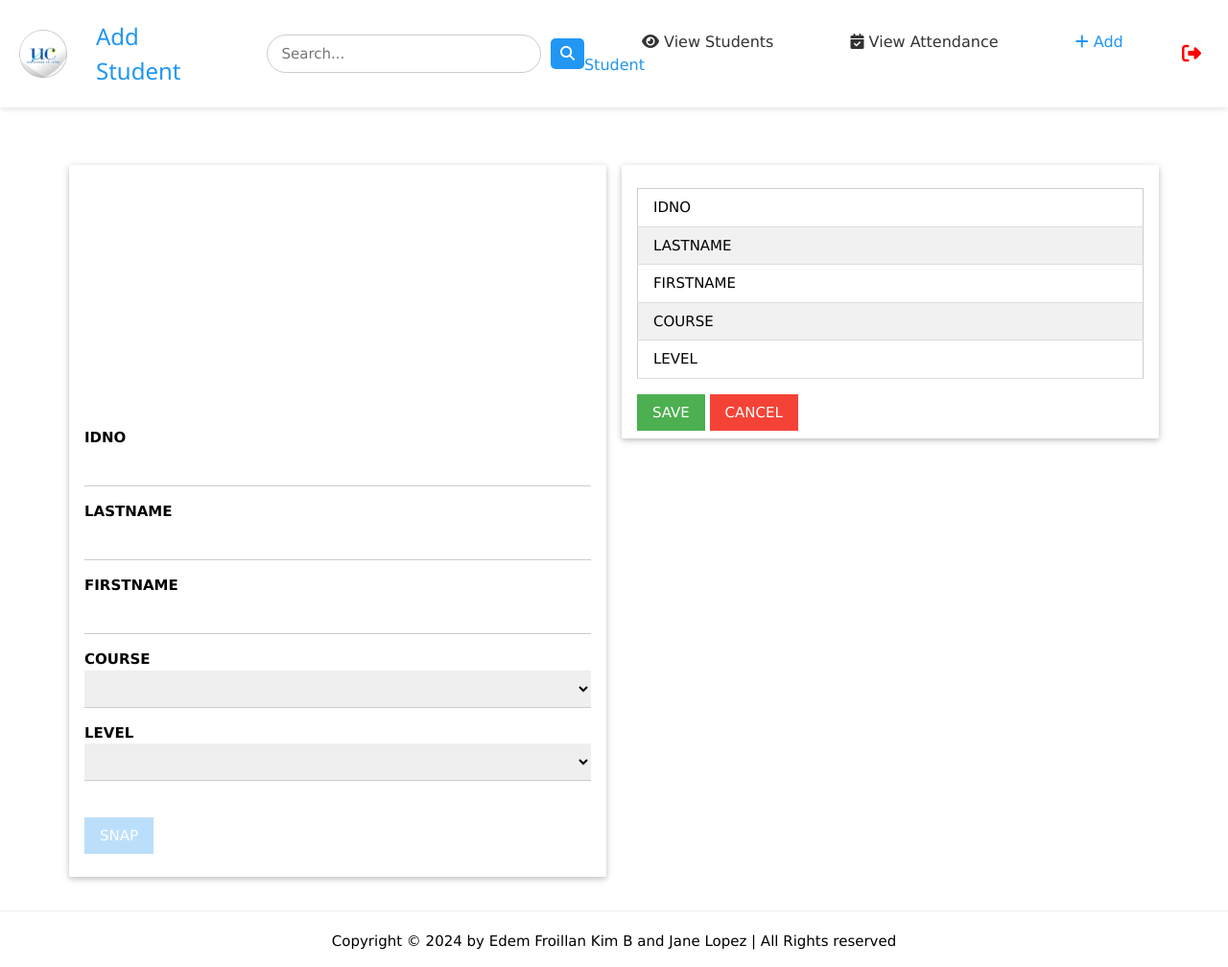
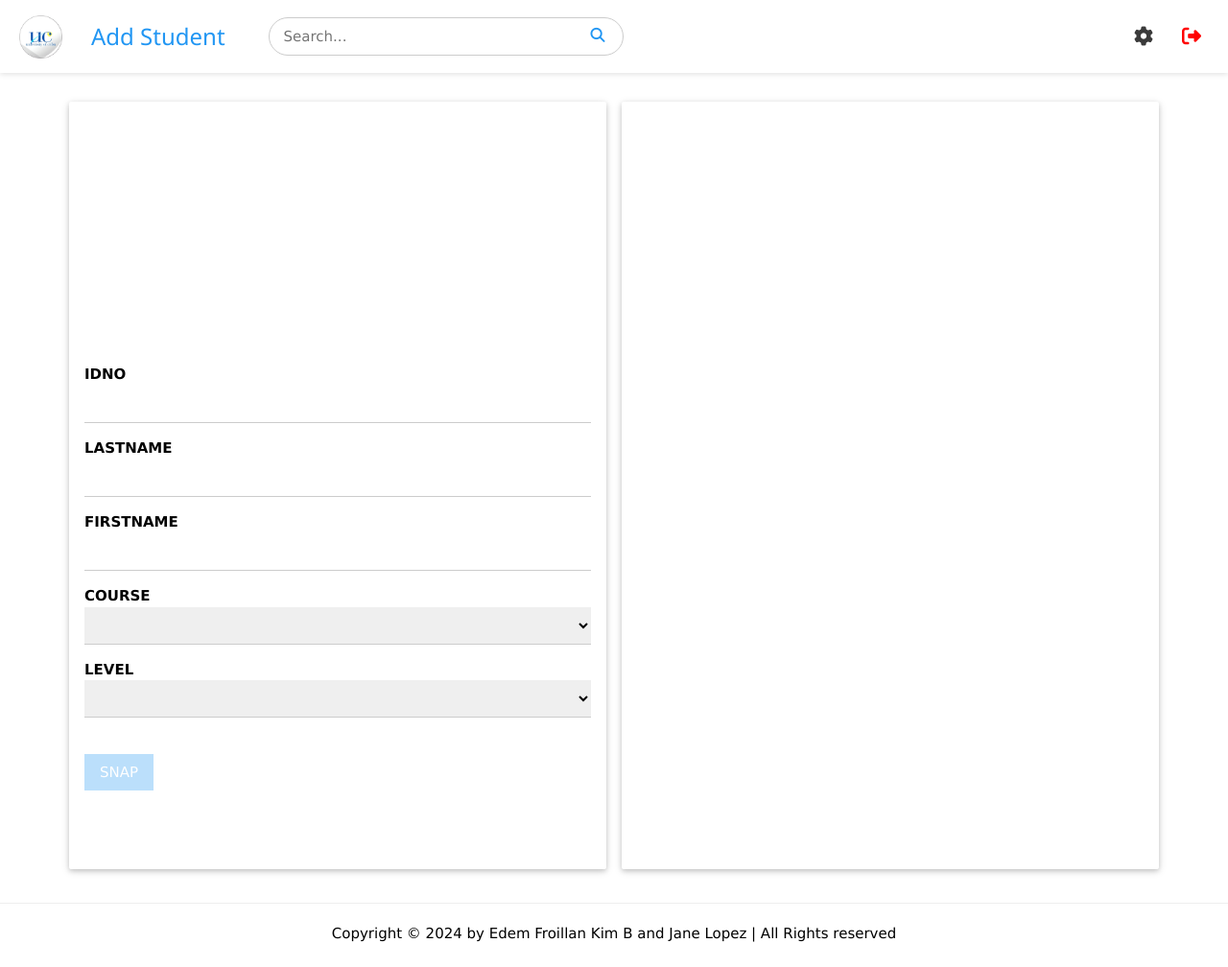
Before and after one commit to Froillan123/FinalProjectPython, a Flask app: page /addstudent in a window 1280 px wide. Shown: the whole page at 96% size. After the commit the page ends 982 px from the top, so only its background shows below. Run offline with Flask 3, Linux system fonts and the light colour scheme; a user stored in the database is signed in.

Commit message:
HELLO WORLD

```diff
--- a/app.py
+++ b/app.py
@@ -10,12 +10,6 @@ app.config['SESSION_TYPE'] = 'filesystem'
 app.config['SESSION_PERMANENT'] = False
 app.config['SESSION_FILE_DIR'] = os.path.join(app.instance_path, 'sessions')
 app.config['SECRET_KEY'] = 'Kimperor123'
-uploadfolder = 'static/images/'
-app.config['SECRET_KEY'] = '!@#$%^'
-app.config['UPLOAD_FOLDER'] = uploadfolder
-
-
-
 
 @app.route('/')
 def index():
@@ -68,6 +62,7 @@ def logout():
     response.headers['Pragma'] = 'no-cache'
     response.headers['Expires'] = '-1'
     return response
+
 
 
 @app.route('/students')
--- a/static/css/style.css
+++ b/static/css/style.css
@@ -73,7 +73,7 @@ hr{border:0;border-top:1px solid #eee;margin:20px 0}
 .w3-col.s1{width:8.33333%}.w3-col.s2{width:16.66666%}.w3-col.s3{width:24.99999%}.w3-col.s4{width:33.33333%}
 .w3-col.s5{width:41.66666%}.w3-col.s6{width:49.99999%}.w3-col.s7{width:58.33333%}.w3-col.s8{width:66.66666%}
 .w3-col.s9{width:74.99999%}.w3-col.s10{width:83.33333%}.w3-col.s11{width:91.66666%}.w3-col.s12{width:99.99999%}
-@media (min-width:601px){.w3-col.m1{width:8.33333%}.w3-col.m2{width:16.66666%}.w3-col.m3,.w3-quarter{width:24.99999%}.w3-col.m4,.w3-third{width:33.33333%}
+@media (min-width:700px){.w3-col.m1{width:8.33333%}.w3-col.m2{width:16.66666%}.w3-col.m3,.w3-quarter{width:24.99999%}.w3-col.m4,.w3-third{width:33.33333%}
 .w3-col.m5{width:41.66666%}.w3-col.m6,.w3-half{width:49.99999%}.w3-col.m7{width:58.33333%}.w3-col.m8,.w3-twothird{width:66.66666%}
 .w3-col.m9,.w3-threequarter{width:74.99999%}.w3-col.m10{width:83.33333%}.w3-col.m11{width:91.66666%}.w3-col.m12{width:99.99999%}}
 @media (min-width:993px){.w3-col.l1{width:8.33333%}.w3-col.l2{width:16.66666%}.w3-col.l3{width:24.99999%}.w3-col.l4{width:33.33333%}
@@ -235,6 +235,24 @@ hr{border:0;border-top:1px solid #eee;margin:20px 0}
 .w3-border-pale-yellow,.w3-hover-border-pale-yellow:hover{border-color:#ffffcc!important}.w3-border-pale-blue,.w3-hover-border-pale-blue:hover{border-color:#e7ffff!important}
 
 
+html::-webkit-scrollbar
+{
+  width: 12px;
+  height: 1em;
+}
+
+html::-webkit-scrollbar-track
+{
+  margin-block: 0.5em;
+}
+
+html::-webkit-scrollbar-thumb
+{
+  background: #71b7f1;
+  border-radius: 100vw;
+  margin-block: 0.5em;
+}
+
 .login-container {
     display: flex;
     align-items: center;
@@ -337,12 +355,12 @@ hr{border:0;border-top:1px solid #eee;margin:20px 0}
 }
 
 #logo {
-    width: 50px;
+    width: 45px;
     height: auto;
     margin-right: 10px;
 }
 
-h3 {
+.pagetitle {
     margin-left: 20px;
     color: #2196F3;
 }
@@ -353,39 +371,33 @@ h3 {
     border-radius: 20px;
     border: 1px solid #ccc;
     margin-left: 3rem;
-    width: 300px;
+    width: 370px;
     height: 40px;
 }
 
-#search-bar::placeholder {
-    margin-left: 100px;
-}
+
 #search-button {
-    background-color: #2196F3;
-    color: white;
+    color: #2196F3;
     border: none;
-    padding: 5px 10px;
-    border-radius: 5px;
     cursor: pointer;
-}
-
-#search-button:hover {
-    background-color: #ceddce;
+    position: absolute;
+    background: transparent;
+    right: 23px;
+    top: 7px;
 }
 
 .navbar a
 {
     font-size: 1.7rem;
-    color: var(--text-color);
+    color: #636363;
     margin: 4rem;
     position: relative;
     flex: 1;
 }
 
 .navbar a {
-    margin-right: 15px;
+    margin-right: 20px;
     text-decoration: none;
-    color: #333;
     font-size: 16px;
 }
 
@@ -397,7 +409,7 @@ h3 {
     background: #2196F3;
     position: absolute;
     left: 0;
-    bottom: -6px;
+    bottom: -12px;
     transition: .4s;
 }
 
@@ -408,9 +420,13 @@ h3 {
     width: 100%;
 }
 
+.navbar a i {
+    margin-right: 8px;
+    transition: transform 0.3s ease, color 0.3s ease;
+}
 
-.navbar a.active {
-    color: #2196F3;
+.navbar a:hover i {
+    transform: scale(1.2);
 }
 
 
@@ -418,8 +434,6 @@ h3 {
     text-decoration: none;
     color: red;
     font-size: 20px;
-    display: flex;
-    align-items: center;
     transition: color 0.3s ease;
 }
 
@@ -563,6 +577,7 @@ h3 {
     border-collapse: collapse;
     font-family: Arial, sans-serif;
     margin-bottom: 20px;
+    table-layout: auto; /* Enable auto-layout for flexibility */
 }
 
 .styled-table th, .styled-table td {
@@ -593,3 +608,186 @@ h3 {
 .styled-table .delete-btn i {
     text-align: center;
 }
+
+
+.hidden {
+    display: none;
+}
+.form
+{
+    height: 100vh;
+}
+.menu
+{
+    display: flex;
+    align-items: center;
+    gap: 2rem;
+}
+#menu-icon {
+    font-size: 20px;
+    color: #3a3a3a;
+    display: none;
+    transition: transform 0.3s ease, color 0.3s ease;
+}
+#log
+{
+    display: none;
+}
+
+@keyframes rotate {
+    0% {
+        transform: rotate(0deg);
+        color: #2196F3;
+    }
+    100% {
+        transform: rotate(180deg);
+        color: #2196F3;
+    }
+}
+
+@keyframes rotateReverse {
+    0% {
+        transform: rotate(180deg);
+        color: #2196F3;
+    }
+    100% {
+        transform: rotate(0deg);
+        color: #3a3a3a;
+    }
+}
+
+#menu-icon.rotated {
+    animation: rotate 0.3s ease-in-out forwards;
+}
+
+#menu-icon.rotated-reverse {
+    animation: rotateReverse 0.3s ease-in-out forwards;
+}
+@media (max-width: 1300px) {
+    #menu-icon {
+        display: block;
+    }
+
+    .navbar {
+        position: absolute;
+        top: 100%;
+        left: 85%;
+        padding: 0.6rem 1%;
+        display: none;
+        z-index: 10;
+        transition: transform 0.3s ease;
+        transform: translateY(-100%);
+    }
+
+    .navbar.active {
+        display: block;
+        transform: translateY(0);
+    }
+
+    .navbar a {
+        display: block;
+        font-size: 1rem;
+        text-align: left;
+        margin: 1rem 0;
+        padding: 1rem;
+        border-radius: 5px;
+        text-decoration: none;
+    }
+    .navbar a:hover::after
+    {
+        color: #2196F3;
+        width: 0%;
+    }
+}
+
+@media (max-width: 754px)
+{
+    #search-bar
+    {
+        width: 280px;
+        margin-left: 1.5rem;
+        height: 40px;
+    }
+
+    .navbar
+    {
+        left: 75%;
+    }
+    .pagetitle
+    {
+        font-size: 16px;
+        margin-left: 5px;
+    }
+
+    #results
+    {
+        margin-top: 2rem;
+    }
+    .form {
+        height: auto;
+    }
+    .menu
+    {
+        gap: 1rem;
+    }
+    .logo
+    {
+        margin-right: 3px;
+    }
+    .styled-table-wrapper {
+        border-collapse: separate; /* Change border-collapse */
+        table-layout: fixed; /* Change table layout */
+        overflow-x: auto; /* Add horizontal scroll */
+    }
+
+    /* Optional: You can also hide certain table properties */
+    .styled-table th, .styled-table td {
+        border: none; /* Remove borders on smaller screens */
+    }
+}
+
+@media (max-width: 594px)
+{
+    #search-bar
+    {
+        width: 200px;
+    }
+    .flash-message {
+        width: 80%;
+    }
+}
+
+@media (max-width: 507px)
+{
+    #logo
+    {
+        display: none;
+    }
+    .pagetitle
+    {
+        font-size: 17px;
+        margin-left: 0px;
+    }
+    #logout
+    {
+        display: none;
+    }
+    .navbar {
+        left: 50%;
+        width: 50%;
+    }
+    .navbar a
+    {
+        font-size: 14px;
+    }
+    #search-bar
+    {
+        width: 180px;
+        margin-left: 1rem;
+
+    }
+    #log
+    {
+        display: block;
+    }
+}
--- a/static/js/script.js
+++ b/static/js/script.js
@@ -1,4 +1,5 @@
-window.addEventListener('DOMContentLoaded', (event) => {
+document.addEventListener('DOMContentLoaded', () => {
+    // Flash message handling
     const flashMessages = document.querySelectorAll('.flash-message');
 
     flashMessages.forEach((flashMessage) => {
@@ -10,15 +11,9 @@ window.addEventListener('DOMContentLoaded', (event) => {
             flashMessage.remove();
         });
     });
-});
 
-
-
-
-document.addEventListener('DOMContentLoaded', () => {
+    // Navbar active class handling based on current URL
     const navLinks = document.querySelectorAll('.navbar a');
-
-    // Function to handle the active class based on the current URL
     const setActiveClass = () => {
         const currentPath = window.location.pathname;
         navLinks.forEach(link => {
@@ -28,25 +23,72 @@ document.addEventListener('DOMContentLoaded', () => {
             }
         });
     };
-
-    // Initial active class set on page load
     setActiveClass();
-
-    // Add event listeners for navbar links to update the active state
     navLinks.forEach(link => {
-        link.addEventListener('click', function() {
+        link.addEventListener('click', function () {
             navLinks.forEach(nav => nav.classList.remove('active'));
             this.classList.add('active');
         });
     });
+
+    // Menu icon toggle for mobile
+    const menuIcon = document.querySelector('#menu-icon');
+    const navbar = document.querySelector('.navbar');
+
+    if (menuIcon && navbar) {
+        menuIcon.onclick = () => {
+            navbar.classList.toggle('active');
+        };
+    }
+    menuIcon.onclick = () => {
+        menuIcon.classList.toggle('bx-x');
+        navbar.classList.toggle('active');
+
+        if (menuIcon.classList.contains('rotated')) {
+            menuIcon.classList.remove('rotated');
+            menuIcon.classList.add('rotated-reverse');
+        } else {
+            menuIcon.classList.remove('rotated-reverse');
+            menuIcon.classList.add('rotated');
+        }
+    };
+    // Scroll event for sticky navbar and active section highlighting
+    let sections = document.querySelectorAll('section');
+    let navLinksForScroll = document.querySelectorAll('header nav a');
+
+    window.onscroll = () => {
+        // Handle active link based on scroll position
+        sections.forEach(sec => {
+            let top = window.scrollY;
+            let offset = sec.offsetTop - 150;
+            let height = sec.offsetHeight;
+            let id = sec.getAttribute('id');
+
+            if (top >= offset && top < offset + height) {
+                navLinksForScroll.forEach(link => {
+                    link.classList.remove('active');
+                    document.querySelector('header nav a[href*="' + id + '"]').classList.add('active');
+                });
+            }
         });
 
+        let header = document.querySelector('header');
+        if (header) {
+            header.classList.toggle('sticky', window.scrollY > 100);
+        }
 
+        if (menuIcon && navbar) {
+            menuIcon.classList.remove('bx-x');
+            navbar.classList.remove('active');
+        }
+    };
 
-document.addEventListener('DOMContentLoaded', function () {
+    // Search bar functionality
     const searchBar = document.getElementById('search-bar');
     const searchButton = document.getElementById('search-button');
     const table = document.getElementById('table');
+
+    if (table) {
         const rows = table.getElementsByTagName('tbody')[0].getElementsByTagName('tr');
         const noResultsMessage = document.createElement('div');
         noResultsMessage.id = 'no-results';
@@ -59,7 +101,6 @@ document.addEventListener('DOMContentLoaded', function () {
             if (b.length === 0) return a.length;
 
             let matrix = [];
-
             for (let i = 0; i <= b.length; i++) {
                 matrix[i] = [i];
             }
@@ -133,12 +174,17 @@ document.addEventListener('DOMContentLoaded', function () {
             }
         }
 
+        // Handle search button click
         searchButton.addEventListener('click', function (event) {
             event.preventDefault();
             filterTable();
         });
 
-    searchBar.addEventListener('keyup', function () {
+        // Handle Enter key press in search bar
+        searchBar.addEventListener('keyup', function (event) {
+            if (event.key === 'Enter') {
+                filterTable();
+            }
             if (searchBar.value === '') {
                 for (let i = 0; i < rows.length; i++) {
                     rows[i].style.display = '';
@@ -146,4 +192,7 @@ document.addEventListener('DOMContentLoaded', function () {
                 noResultsMessage.style.display = 'none';
             }
         });
+    } else {
+        console.error('Table element not found');
+    }
 });
--- a/templates/addstudent.html
+++ b/templates/addstudent.html
@@ -4,10 +4,10 @@
 {% endblock %}
 {% block content %}
 
-<div class="w3-row-padding" style="padding: 1rem 5%;">
+<div class="w3-row-padding" style="padding: 1rem 5%; margin-top: -2rem;">
     <!-- Left Side -->
     <div class="w3-half">
-        <div class="w3-container w3-padding w3-round-small w3-card-2">
+        <div class="w3-container w3-padding w3-round-small w3-card-2 form">
             <form id="student_form" action="{{ url_for('add_student') }}" method="POST">
                 <div id="my_camera" style="margin:auto;"></div>
                 <p>
@@ -58,11 +58,11 @@
     </div>
 
     <!-- Right Side -->
-    <div class="w3-half">
-        <div class="w3-container w3-padding w3-round-small w3-card-2">
-            <div id="snapshot_results">
+    <div class="w3-half" id="results">
+        <div class="w3-container w3-padding w3-round-small w3-card-2" style="height: 100vh; display: flex; flex-direction: column;">
+            <div id="snapshot_results" style="display: none;">
                 <input type="hidden" name="qr_data" id="qr_data">
-                <div class="w3-center" style="display: flex; gap:1rem;">
+                <div class="w3-center" style="display: flex; gap: 1rem;">
                     <img id="captured_image" style="width: 50%; max-height: 200px;">
                     <img id="qr_code" style="width: 50%; max-height: 200px;" src="">
                 </div>
@@ -74,11 +74,11 @@
                     <tr><td>LEVEL</td><td><div id="display_level"></div></td></tr>
                 </table>
                 <button type="submit" form="student_form" class="w3-button w3-green w3-margin-top">SAVE</button>
-                <button type="button" class="w3-button w3-red w3-margin-top" id="cancel_button">CANCEL</button> <!-- Cancel Button -->
+                <button type="button" class="w3-button w3-red w3-margin-top" id="cancel_button">CANCEL</button>
             </div>
         </div>
     </div>
-    </div>
+</div>
 
 <script src="{{ url_for('static', filename='js/webcam.min.js') }}"></script>
 <script>
@@ -131,6 +131,9 @@ function takeSnapshot() {
         document.getElementById('display_level').textContent = document.getElementById('level').value;
 
         document.getElementById('image_data').value = data_uri;
+
+        // Show the snapshot results
+        document.getElementById('snapshot_results').style.display = 'block';
 
         const qrData = {
             idno: idno,
@@ -190,6 +193,9 @@ document.getElementById('cancel_button').addEventListener('click', function() {
     document.getElementById('display_course').innerHTML = '';
     document.getElementById('display_level').innerHTML = '';
 
+    // Hide the snapshot results and reset QR data
+    document.getElementById('snapshot_results').style.display = 'none';
+
     if (idno) {
         fetch('/delete_qr', {
             method: 'POST',
--- a/templates/header.html
+++ b/templates/header.html
@@ -1,9 +1,11 @@
 <div class="header">
     <div class="left-section">
         <img src="../static/images/logo.png" alt="Logo" id="logo">
-        <h3 class="">{{ pagetitle }}</h3>
+        <h3 class="pagetitle">{{ pagetitle }}</h3>
+        <div class="search" style="position: relative;">
         <input type="text" placeholder="Search..." id="search-bar">
         <button type="submit" id="search-button"><i class="fa fa-search"></i></button>
+    </div>
     </div>
     <div class="navbar">
         <a href="/students" id="view-students">
@@ -15,8 +17,14 @@
         <a href="/addstudent" id="add-student">
             <i class="fa fa-plus"></i> Add Student
         </a>
+        <a href="/logout" id="log">
+            <i class="fa fa-sign-out-alt"></i> Log Out
+        </a>
     </div>
+    <div class="menu" style="position: relative;">
+    <i class="fa solid fa-gear" id="menu-icon"></i>
     <a href="/logout" id="logout">
         <i class="fa fa-sign-out-alt"></i>
     </a>
+    </div>
 </div>
--- a/templates/index.html
+++ b/templates/index.html
@@ -1,8 +1,8 @@
 {% extends 'base.html' %}
 {% block content %}
 
-<div class='w3-container w3-blue w3-margin-bottom header'>
-    <h3 class="w3-left w3-margin-left w3-margin-top">{{ pagetitle }}</h3>
+<div class='w3-container w3-blue w3-margin-bottom'>
+    <h3 class="w3-left w3-margin-left w3-margin-top" style="color: white;">{{ pagetitle }}</h3>
 </div>
 
 
--- a/templates/login.html
+++ b/templates/login.html
@@ -1,9 +1,6 @@
 {% extends 'base.html' %}
 
 {% block content %}
-
-
-
         <div class="login-container">
             <form method="POST" action="{{ url_for('login') }}" id="loginForm">
                 <h1 class="title">{{pagetitle}}</h1>
@@ -24,6 +21,7 @@
         </div>
 
 <script>
+
 document.getElementById("togglePassword").addEventListener("click", function () {
         const passwordField = document.getElementById("password");
         const type = passwordField.getAttribute("type") === "password" ? "text" : "password";
```
Also changed, not shown: templates/studentlist.html (+6 -1 lines), static/images/Register/1003.png (added), static/images/qrcode/1001.png, static/images/qrcode/1003.png (added), studentinfo.db. Lines whose indentation alone changed are shown as unchanged.
